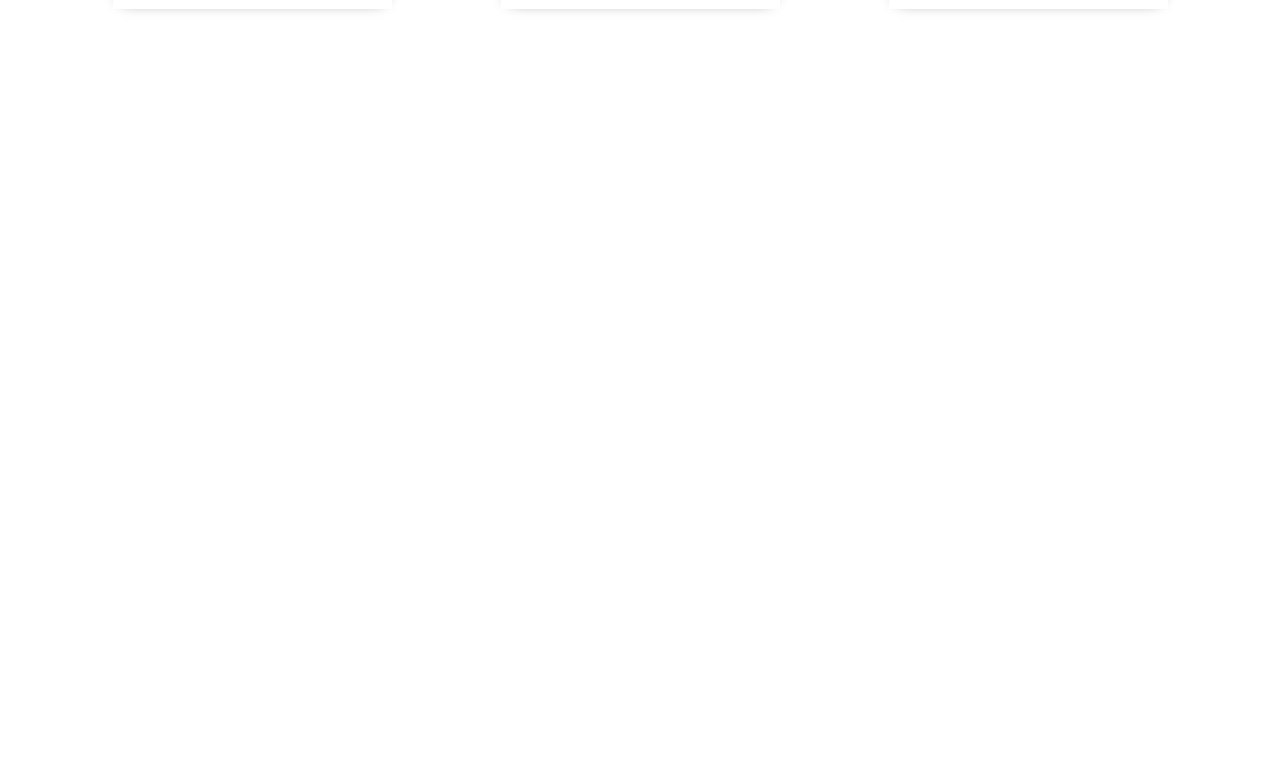
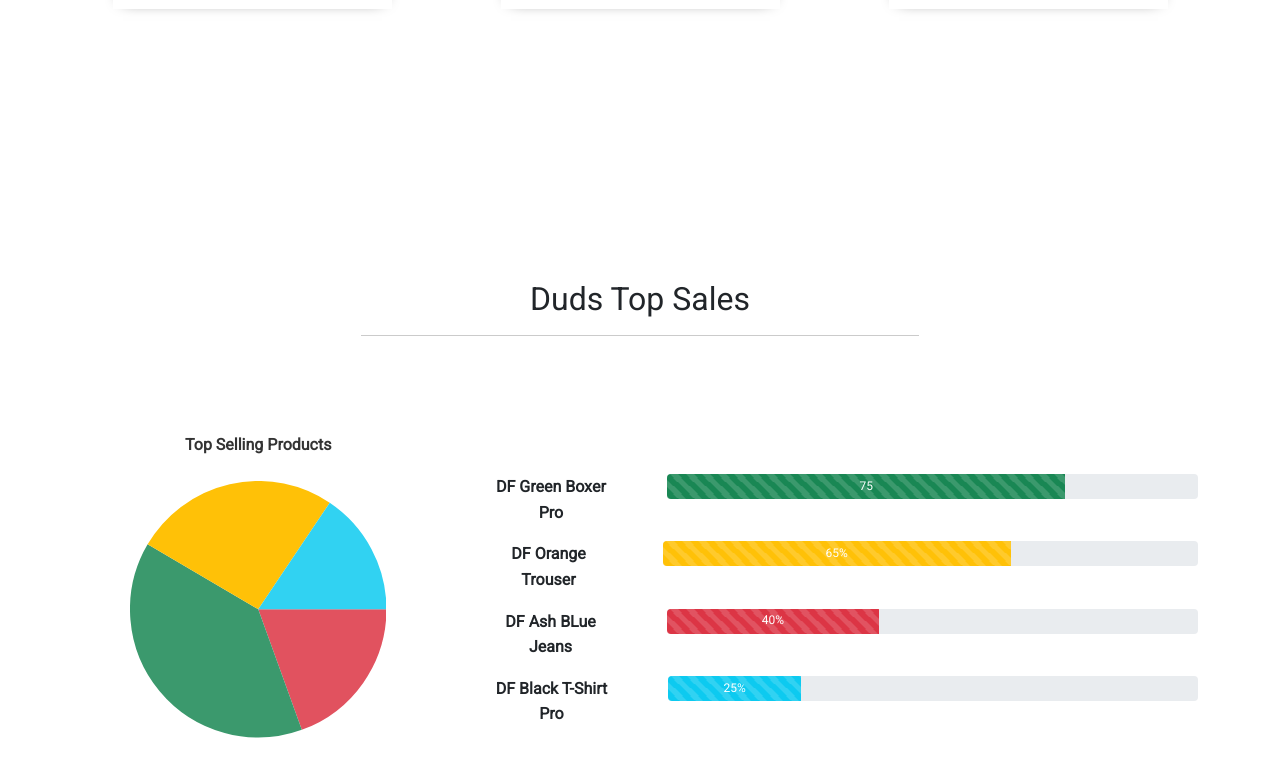
Before and after one commit to Anik-the-dev/Duds-Fashion-Warehouse-client, a React (Create React App) app: page / in a window 1280 px wide. Shown: the part 1160-1936 px from the top of the page. Before the commit the page ends 1292 px from the top, so only its background shows below. Built offline with nearby package versions, Linux system fonts and the light colour scheme; no server answers.

Commit message:
chart done for extra section

```diff
--- a/package.json
+++ b/package.json
@@ -14,8 +14,10 @@
     "react-bootstrap": "^2.3.1",
     "react-dom": "^18.1.0",
     "react-firebase-hooks": "^5.0.3",
+    "react-minimal-pie-chart": "^8.3.0",
     "react-router-dom": "^6.3.0",
     "react-scripts": "5.0.1",
+    "recharts": "^2.1.9",
     "web-vitals": "^2.1.4"
   },
   "scripts": {
--- /dev/null
+++ b/src/components/DudsChart.js
@@ -0,0 +1,123 @@
+import { Container, ProgressBar } from 'react-bootstrap';
+import React from 'react';
+import { PieChart } from 'react-minimal-pie-chart';
+
+const DudsChart = () => {
+
+    const now = 60;
+
+
+
+
+
+
+
+
+    return (
+        <div className='py-5 my-5'>
+
+            <Container className=''>
+                <h2 className='text-center text-dark ' style={{ marginTop: '100px' }}>Duds Top Sales</h2><hr className='w-50 mx-auto' />
+                <div className='featured w-100 d-grid gap-5 d-md-flex align-items-center justify-content-between my-5 ' style={{ paddingBottom: '75px' }}>
+                    <div className='text-start p-5'>
+                        <p className='mb-4 fw-6 text-center'>Top Selling Products</p>
+                        <PieChart
+                            data={[
+                                { title: 'One', value: 15, color: '#E1525F' },
+                                { title: 'Two', value: 30, color: '#3B996D' },
+                                { title: 'Three', value: 20, label: "20", color: '#FFC107' },
+                                { title: 'Four', value: 12, color: '#31D2F2' },
+
+                            ]}
+                        />
+
+                    </div>
+                    <div style={{ width: "75%" }} className='d-grid align-items-center mt-5'>
+                        <div  className='d-flex gap-5'>
+                            <p className='text-dark fw-6'>DF Green Boxer Pro</p>
+                            <ProgressBar animated variant="success" now={75} label={`75`} style={{ height: "25px", width: "75%" }} />
+
+                        </div>
+
+                        <div  className='d-flex gap-5'>
+                            <p className='text-dark fw-6'>DF Orange Trouser</p>
+                            <ProgressBar animated variant="warning" now={65} label={`65%`} style={{ height: "25px", width: "75%" }} />
+
+                        </div>
+
+                        <div  className='d-flex gap-5'>
+                            <p className='text-dark fw-6'>DF Ash BLue Jeans</p>
+                            <ProgressBar animated variant="danger" now={40} label={`40%`} style={{ height: "25px", width: "75%" }} />
+
+                        </div>
+
+                        <div  className='d-flex gap-5'>
+                            <p className='text-dark fw-6'>DF Black T-Shirt Pro</p>
+                            <ProgressBar animated variant="info" now={25} label={`25%`} style={{ height: "25px", width: "75%" }} />
+
+                        </div>
+
+                    </div>
+
+
+
+
+
+
+
+                </div>
+            </Container>
+
+
+        </div>
+
+
+
+
+
+    );
+};
+
+export default DudsChart;
+
+
+
+
+// <PieChart
+// data={[
+//     { title: 'One', value: 10, color: '#E38627' },
+//     { title: 'Two', value: 15, color: '#C13C37' },
+//     { title: 'Three', value: 20, label:"20", color: '#6A2135' },
+//     { title: 'Four', value: 12, color: '#E38627' },
+//     { title: 'Five', value: 8, color: '#6A2135' },
+//     { title: 'Six', value: 10, color: '#C13C37' },
+// ]}
+// />
+// </div>
+
+// <div className='text-start p-5'>
+// <p>Top Selling Products</p>
+// <PieChart
+// data={[
+//     { title: 'One', value: 10, color: '#E38627' },
+//     { title: 'Two', value: 15, color: '#C13C37' },
+//     { title: 'Three', value: 20, color: '#6A2135' },
+//     { title: 'Four', value: 12, color: '#E38627' },
+//     { title: 'Five', value: 8, color: '#6A2135' },
+//     { title: 'Six', value: 10, color: '#C13C37' },
+// ]}
+// />
+// </div>
+
+// <div className='text-start p-5'>
+// <p>Top Selling Products</p>
+// <PieChart
+// data={[
+//     { title: 'One', value: 10, color: '#E38627' },
+//     { title: 'Two', value: 15, color: '#C13C37' },
+//     { title: 'Three', value: 20, color: '#6A2135' },
+//     { title: 'Four', value: 12, color: '#E38627' },
+//     { title: 'Five', value: 8, color: '#6A2135' },
+//     { title: 'Six', value: 10, color: '#C13C37' },
+// ]}
+// />
--- a/src/components/Home/Home.js
+++ b/src/components/Home/Home.js
@@ -1,5 +1,6 @@
 import React from 'react';
 import Banner from '../Banner/Banner';
+import DudsChart from '../DudsChart';
 import FeaturedInfo from '../FeaturedInfo';
 import Inventory from '../Inventory/Inventory';
 
@@ -11,6 +12,7 @@
             <Banner></Banner>
             <Inventory></Inventory>
             <FeaturedInfo></FeaturedInfo>
+            <DudsChart></DudsChart>
 
         </div>
     );
--- a/src/css/style.css
+++ b/src/css/style.css
@@ -108,6 +108,8 @@
   width: 25%;
 }
 
+
+
 @media only screen and (max-width: 698px) {
  .featuredItem{
    width:100%
```
Also changed, not shown: 1 other file (tests, documents, lock files or other folders).
